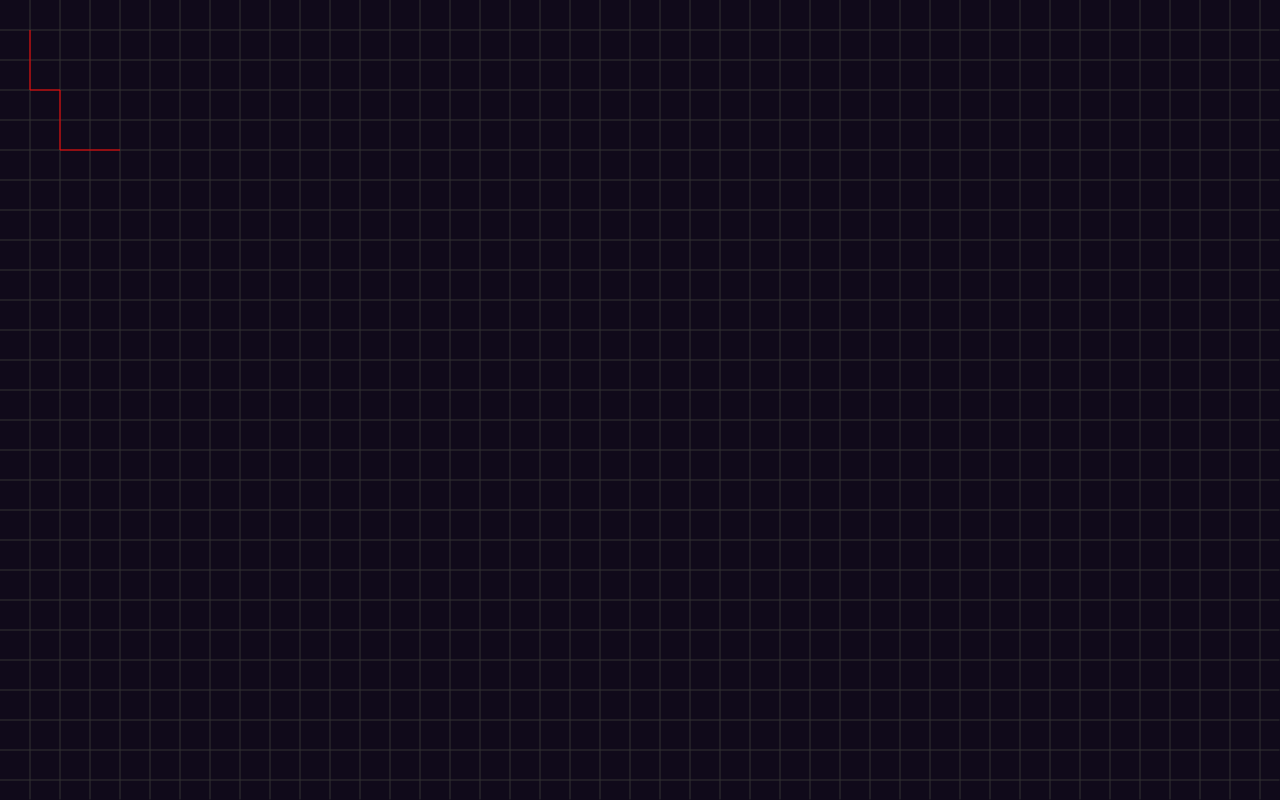
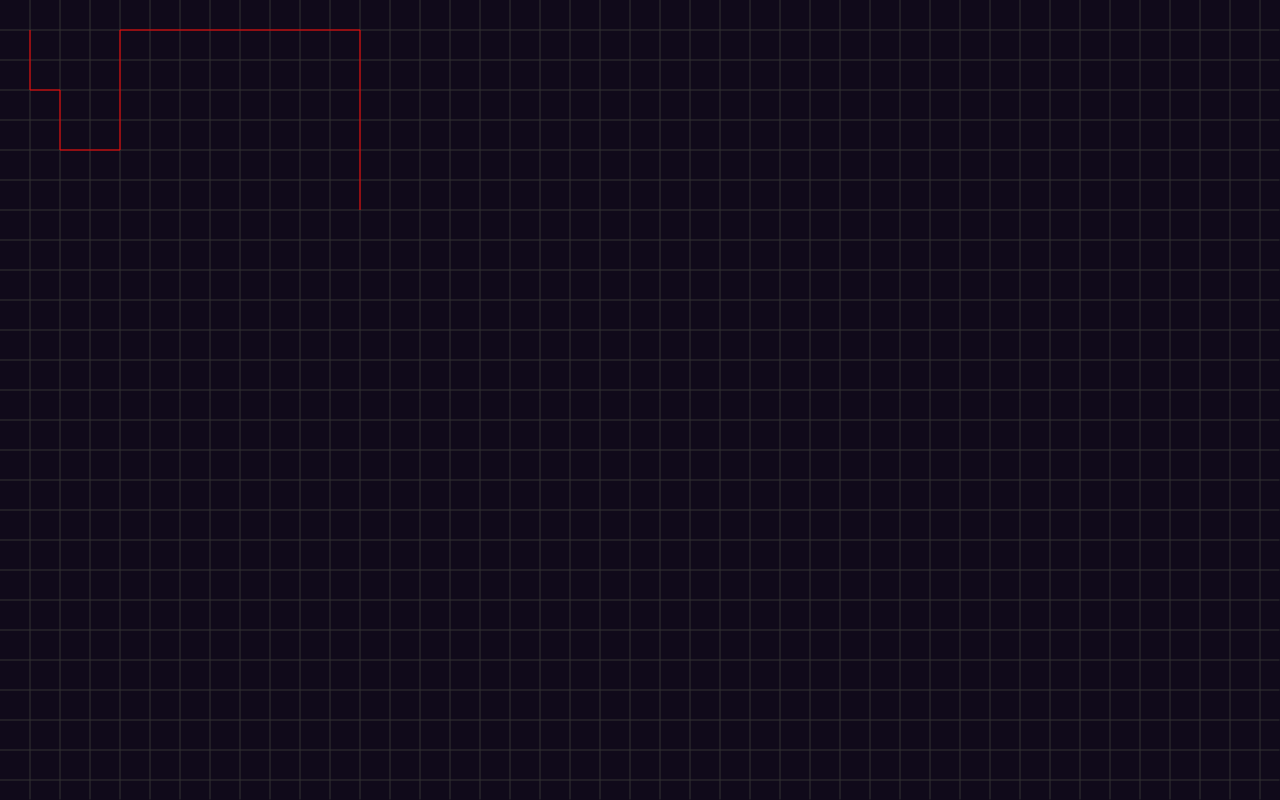
Before and after one commit to havebear/laboratory, a plain HTML site: page canvas/网格射线/index.html in a window 1280 px wide. Drawn offline with Linux system fonts and the light colour scheme.

Commit message:
chore: 更新

```diff
--- a/canvas/网格射线/index.html
+++ b/canvas/网格射线/index.html
@@ -26,20 +26,27 @@
     const ctx = canvas.getContext("2d")
     const options = [
       {
-        length: 8,
+        length: 20,
         offset: 1,
         start: { x: 1, y: 1 },
         end: { x: 13, y: 11 },
         path: [
           { x: 2, y: 3 },
-          { x: 4, y: 5}
+          { x: 4, y: 5},
+          { x: 12, y: 1},
+          { x: 34, y: 7},
+          { x: 5, y: 6},
+          { x: 7, y: 8},
+          { x: 9, y: 10},
+          { x: 11, y: 23},
+          { x: 13, y: 14}
         ]
       }
     ]
 
     // 渲染背景
     const renderBg = () => {
-      ctx.fillStyle = "hsl(261,43%,7%)"
+      ctx.fillStyle = 'hsl(261,43%,7%)'
       ctx.fillRect(0, 0, canvas.width, canvas.height)
     }
 
@@ -48,13 +55,11 @@
       const { width, height } = canvas
       const xLines = new Array(Math.floor(width / gridSize)).fill(0).map((item, index) => ({
         start: [ gridSize * (index + 1), 0 ],
-        end: [ gridSize * (index + 1), height - 0.5 ],
-        type: 0
+        end: [ gridSize * (index + 1), height - 0.5 ]
       }))
       const yLines = new Array(Math.floor(height / gridSize)).fill(0).map((item, index) => ({
         start: [ 0 ,gridSize * (index + 1) ],
-        end: [ width - 0.5, gridSize * (index + 1) ],
-        type: 1
+        end: [ width - 0.5, gridSize * (index + 1) ]
       }))
       return [ ...xLines, ...yLines ]
     }
@@ -78,12 +83,12 @@
         const cur = path[i]
         const next = path[i + 1]
         _path.push({ ...cur })
-        // 两点线条未和边缘平行
+        // 两点连线和边缘不平行
         if (next && cur.x !== next.x && cur.y !== next.y) {
           if (next.x > cur.x) {
             _path.push({ x: cur.x, y: next.y })
           } else {
-            _path.push({ x: next.x, y: cur.x })
+            _path.push({ x: next.x, y: cur.y })
           }
         }
       }
@@ -92,7 +97,6 @@
 
     // 两点间距离
     const getTwoPointDistance = (point1, point2) => {
-      // debugger
       const value1 = Math.pow(point1.x - point2.x, 2)
       const value2 = Math.pow(point1.y - point2.y, 2)
       return Math.sqrt(value1 + value2)
@@ -126,8 +130,11 @@
       for (let i = 0; paths[i]; i++) {
         const cur = paths[i]
         const next = paths[i + 1]
-        if (next && ((point.x >= cur.x * gridSize && point.x <= next.x * gridSize && cur.y * gridSize === point.y) || (point.y >= cur.y * gridSize && point.y <= next.y * gridSize && cur.x * gridSize === point.x))) {
+        if (next && ((point.x > cur.x * gridSize && point.x < next.x * gridSize && cur.y * gridSize === point.y) || (point.y >= cur.y * gridSize && point.y <= next.y * gridSize && cur.x * gridSize === point.x))) {
           return i
+        }
+        if (point.x === cur.x * gridSize && point.y === cur.y * gridSize) {
+          return i + 1
         }
         if (!next) return paths.length - 1
       }
@@ -170,13 +177,12 @@
       for (let i = range[0]; i <= range[1]; i++) {
         ctx.lineTo(path[i].x * gridSize, path[i].y * gridSize)
       }
-      // ctx.lineTo(head.x, head.y)
+      ctx.lineTo(head.x, head.y)
       ctx.stroke()
     }
 
     // 渲染激光
     const renderLasers = lasers => {
-      // const lasers = createLasers()
       lasers.forEach(item => {
         renderLaser(item)
         updateLaser(item)
@@ -187,54 +193,35 @@
     // 更新激光
     const updateLaser = laser => {
       const { offset, current: { head, tail }, path } = laser
+
+
+
       // 下一个转折点
-      const headNextPath = path[getPathIndexByPoint(head, path)]
-      const tailNextPath = path[getPathIndexByPoint(tail, path)]
-
-      const headNextPathX = headNextPath.x * gridSize
-      const headNextPathY = headNextPath.y * gridSize
-
-      const tailNextPathX = tailNextPath.x * gridSize
-      const tailNextPathY = tailNextPath.y * gridSize
-
-      // console.log(offset)
-      // console.log({ head, tail, headNextPathX, headNextPathY, tailNextPathX, tailNextPathY })
-      // laser.current.head.x += offset
-      // laser.current.head.y += offset
-
-      if (head.x === headNextPathX) {
-        if (tailNextPathY - tail.y > 0) {
-          laser.current.head.x += headNextPathY - head.y
-        } else {
-          laser.current.head.y += offset
-        }
-      }
-
-      if (head.y === headNextPathY) {
-        if (tailNextPathY - tail.y > 0) {
-          laser.current.head.y += headNextPathX - head.x
-        } else {
-          laser.current.head.x += offset
-        }
-      }
-
-      if (tail.x === tailNextPathX) {
-        if (tailNextPathY - tail.y > 0) {
-          laser.current.tail.x += tailNextPathY - tail.y
-        } else {
-          laser.current.tail.y += offset
-        }
-      }
-
-      if (tail.y === tailNextPathY) {
-        if (tailNextPathX - tail.x > 0) {
-          laser.current.tail.y += tailNextPathX - tail.x
-        } else {
-          laser.current.tail.x += offset
-        }
-      }
-
-      console.log(laser.current)
+      // const netxPoint = path[currentIndex + 1]
+      // debugger
+      // if (netxPoint) {
+      //   if (netxPoint.x * gridSize === head.x) {
+      //     if (head.y === netxPoint.y * gridSize) {
+      //       laser.current.head.x += offset
+      //       currentIndex++
+      //     }
+      //     if (head.y > netxPoint.y * gridSize + offset) {
+      //       laser.current.head.x += netxPoint.y * gridSize - offset
+      //       currentIndex++
+      //     }
+      //   }
+      //   if (netxPoint.y * gridSize === head.y) {
+      //     if (head.x === netxPoint.x * gridSize) {
+      //       laser.current.head.y += offset
+      //       currentIndex++
+      //     }
+      //     if (head.x > netxPoint.x * gridSize + offset) {
+      //       laser.current.head.y += netxPoint.x * gridSize - offset
+      //       currentIndex++
+      //     }
+      //   }
+      // }
+      // console.log(head, tail, currentIndex)
     }
 
     const init = () => {
```
